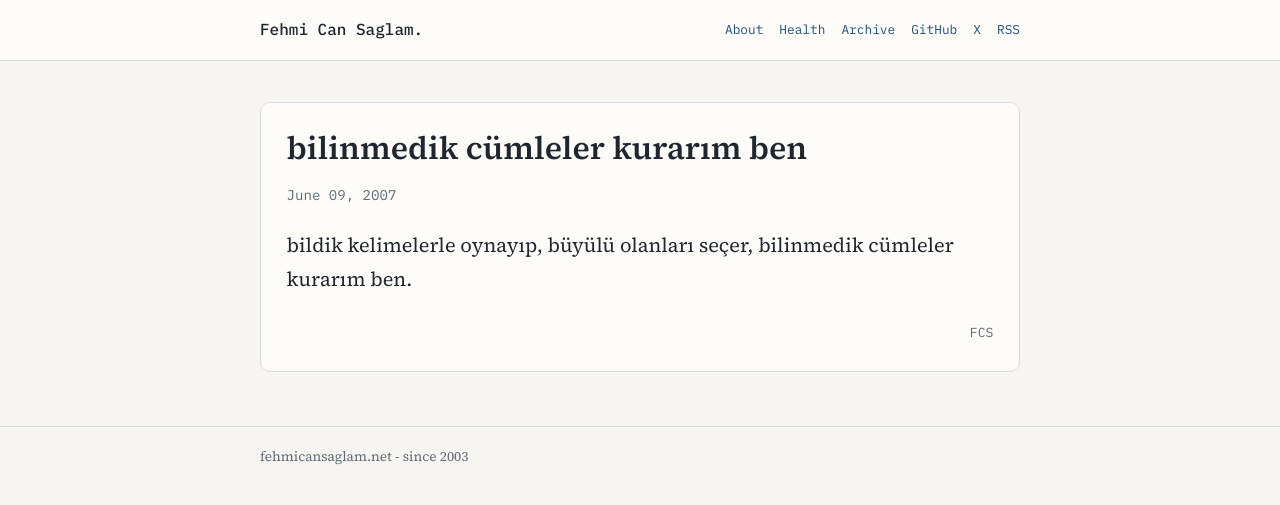
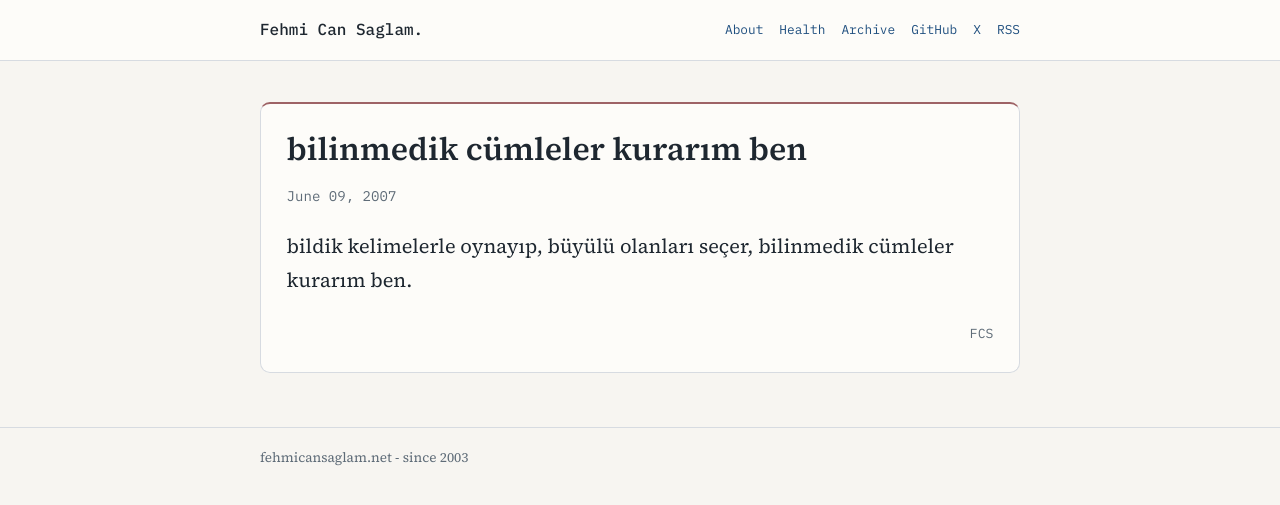
Before and after one commit to fehmicansaglam/fehmicansaglam.github.com, a Jekyll site: the page built from _posts/2007-06-09-bilinmedik-cumleler-kurarim-ben.html, in a window 1280 px wide. Shown: the top 505 px of the page. Built offline with Jekyll 4.4.1, drawn with Linux system fonts in a browser that asks for light colours.

Commit message:
apply maroon accent border across all page cards

```diff
--- a/assets/site.css
+++ b/assets/site.css
@@ -89,14 +89,6 @@ img {
   line-height: 1.2;
 }
 
-.home .page-card {
-  border-top: 2px solid color-mix(in srgb, var(--red) 65%, var(--line));
-}
-
-.about .page-card {
-  border-top: 2px solid color-mix(in srgb, var(--red) 65%, var(--line));
-}
-
 .site-nav {
   display: flex;
   align-items: center;
@@ -116,6 +108,7 @@ img {
 .page-card {
   background: var(--surface);
   border: 1px solid var(--line);
+  border-top: 2px solid color-mix(in srgb, var(--red) 65%, var(--line));
   border-radius: var(--radius);
   padding: clamp(1.2rem, 2vw, 2rem);
 }
```
